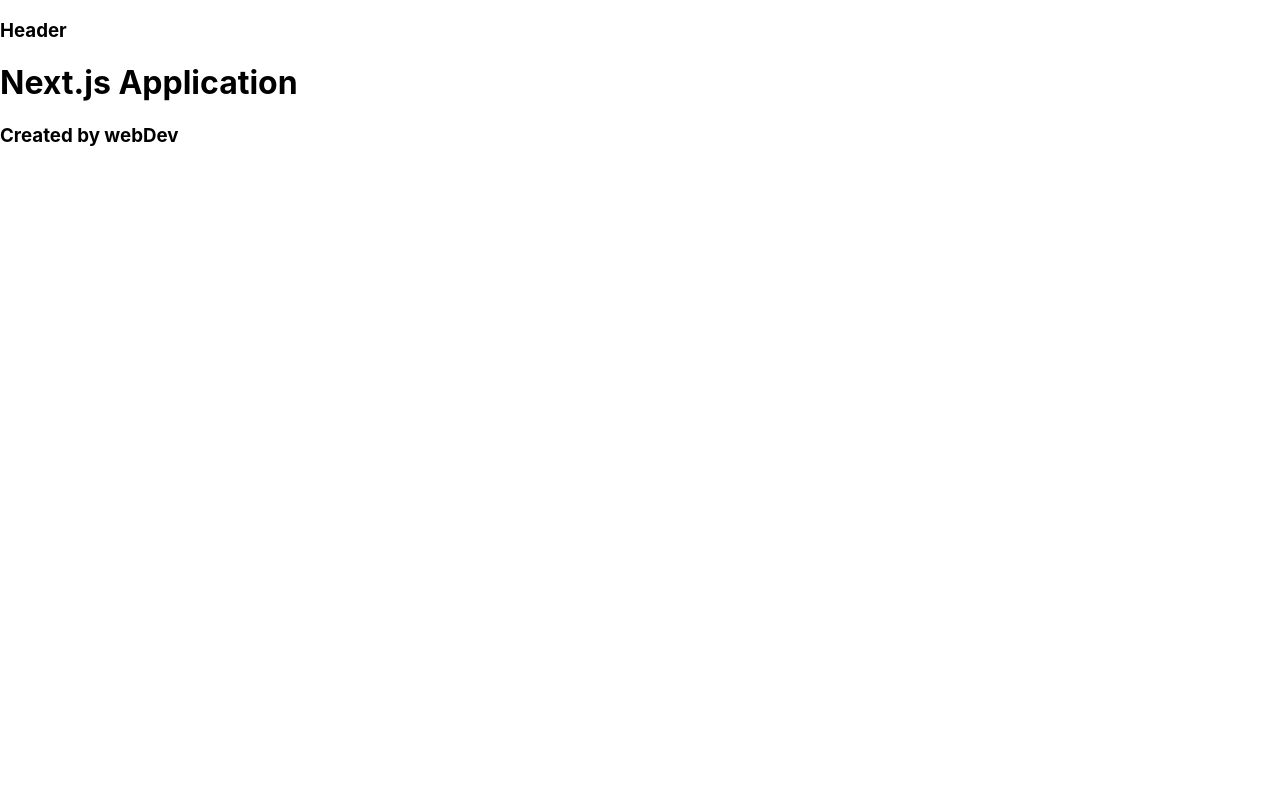
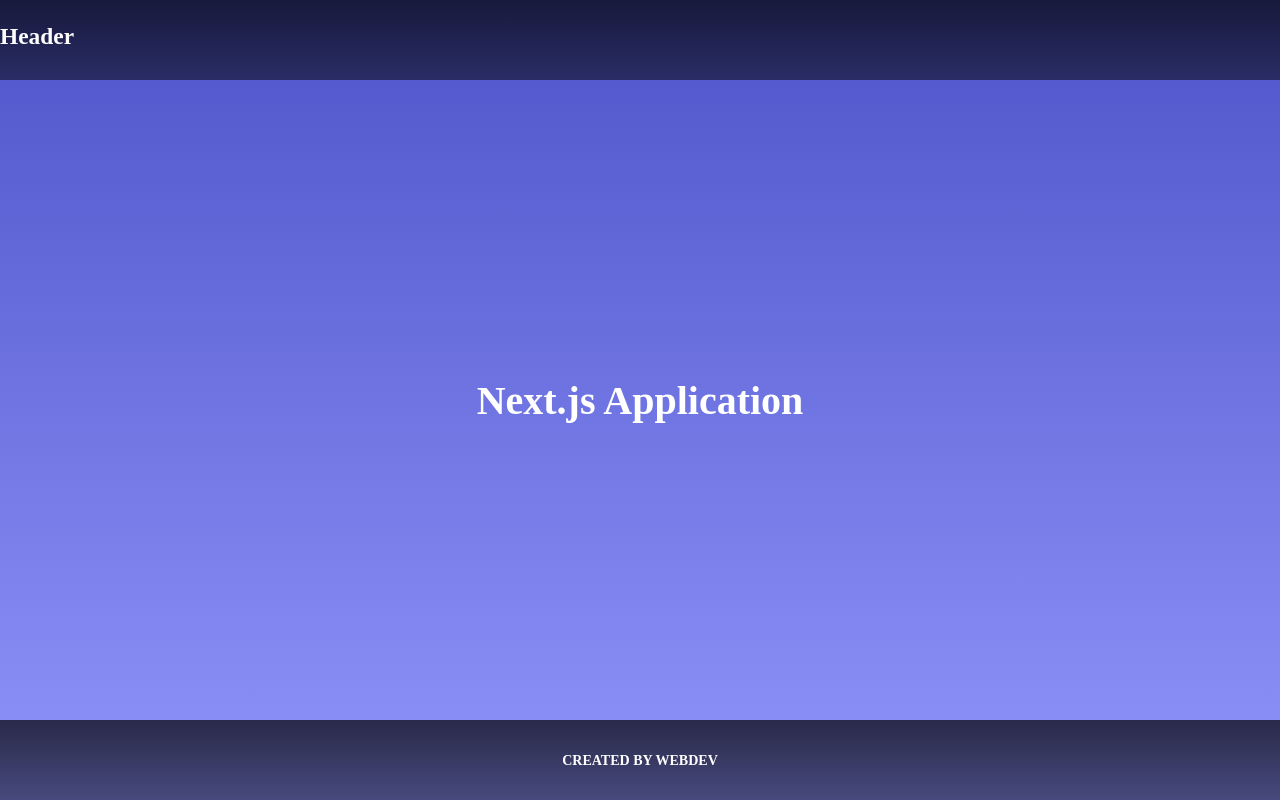
Before and after one commit to YauhenKavalchuk/next-js, a Next.js app: page / in a window 1280 px wide. Built offline with nearby package versions, Linux system fonts and the light colour scheme.

Commit message:
Add styles. Add sass package

```diff
--- a/package.json
+++ b/package.json
@@ -11,7 +11,8 @@
   "dependencies": {
     "next": "11.0.1",
     "react": "17.0.2",
-    "react-dom": "17.0.2"
+    "react-dom": "17.0.2",
+    "sass": "^1.37.2"
   },
   "devDependencies": {
     "eslint": "7.31.0",
--- a/pages/_app.js
+++ b/pages/_app.js
@@ -1,5 +1,5 @@
 import Layout from "../components/layout";
-import '../styles/globals.css';
+import '../styles/globals.scss';
 
 const MyApp = ({ Component, pageProps }) => (
   <Layout>
--- a/pages/index.js
+++ b/pages/index.js
@@ -1,9 +1,10 @@
 import Heading from "../components/Heading";
+import styles from '../styles/Home.module.scss';
 
 const Home = () => (
-  <>
+  <div className={styles.wrapper}>
     <Heading text="Next.js Application" />
-  </>
+  </div>
 );
 
 export default Home;
--- /dev/null
+++ b/styles/Home.module.scss
@@ -0,0 +1,6 @@
+.wrapper {
+  min-height: 100%;
+  display: flex;
+  justify-content: center;
+  align-items: center;
+}
--- a/styles/globals.css
+++ /dev/null
@@ -1,16 +0,0 @@
-html,
-body {
-  padding: 0;
-  margin: 0;
-  font-family: -apple-system, BlinkMacSystemFont, Segoe UI, Roboto, Oxygen,
-    Ubuntu, Cantarell, Fira Sans, Droid Sans, Helvetica Neue, sans-serif;
-}
-
-a {
-  color: inherit;
-  text-decoration: none;
-}
-
-* {
-  box-sizing: border-box;
-}
--- /dev/null
+++ b/styles/globals.scss
@@ -0,0 +1,48 @@
+html,
+body {
+  padding: 0;
+  margin: 0;
+}
+
+body {
+  background: linear-gradient(to bottom, #4e54c8, #8f94fb);
+  color: #fff;
+  font-size: 20px;
+}
+
+#__next {
+  min-height: 100vh;
+  display: grid;
+  grid-auto-rows: auto 1fr auto;
+}
+
+main {
+  padding: 20px;
+}
+
+header,
+footer {
+  min-height: 80px;
+}
+
+header {
+  background-image: linear-gradient(
+    to bottom,
+    rgba(0, 0, 0, 0.7),
+    rgba(0, 0, 0, 0.5)
+  );
+}
+
+footer {
+  background-image: linear-gradient(
+    to bottom,
+    rgba(0, 0, 0, 0.7),
+    rgba(0, 0, 0, 0.5)
+  );
+  text-align: center;
+  font-size: 12px;
+  display: flex;
+  justify-content: center;
+  align-items: center;
+  text-transform: uppercase;
+}
```
Also changed, not shown: styles/Home.module.css (deleted, +0 -121 lines), 1 other file (tests, documents, lock files or other folders).
